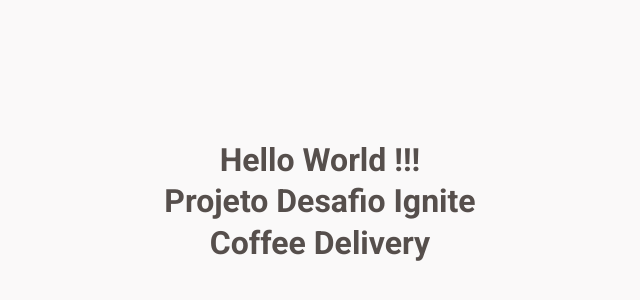
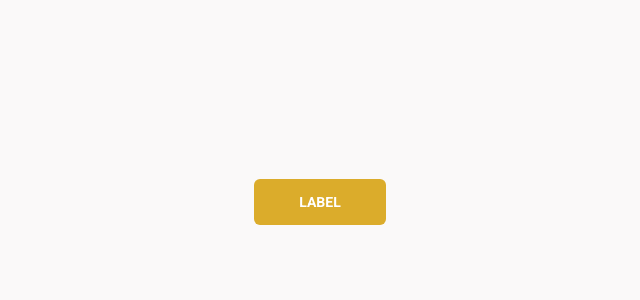
Before and after one commit to vbruno/RS-Ignite-Desafio-02-Coffee-Delivery, a React (Vite) app: page / in a window 1280 px wide. Shown: the part 198-498 px from the top of the page, without its empty margins (320-960 px from the left). Built offline with nearby package versions, Linux system fonts and the light colour scheme.

Commit message:
Dev Comp. ButtonPrimary

```diff
--- /dev/null
+++ b/src/components/buttonPrimary/ButtonPrimary.tsx
@@ -0,0 +1,39 @@
+import styled from 'styled-components'
+import { ButtonHTMLAttributes, ReactNode } from 'react'
+
+interface IButtonPrimaryProps extends ButtonHTMLAttributes<HTMLButtonElement> {
+  children: ReactNode
+}
+
+export const ButtonPrimary = ({ children, ...rest }: IButtonPrimaryProps) => {
+  return <Container {...rest}>{children}</Container>
+}
+
+const Container = styled.button`
+  display: flex;
+
+  width: 132px;
+
+  align-items: center;
+  justify-content: center;
+  padding: 12px 8px;
+  background: ${(props) => props.theme.yellow};
+  color: ${(props) => props.theme.white};
+  border-radius: 6px;
+  gap: 4px;
+  border: none;
+
+  /* Components/Button G */
+  font-size: 14px;
+  font-family: Roboto;
+  font-weight: 700;
+  line-height: 160%;
+  text-transform: uppercase;
+
+  outline: 0;
+
+  &:hover {
+    background: ${(props) => props.theme.yellowDark};
+    cursor: pointer;
+  }
+`
--- a/src/pages/home/Home.tsx
+++ b/src/pages/home/Home.tsx
@@ -1,11 +1,11 @@
+import { useEffect, useState } from 'react'
 import { HomeContainer } from './styles'
+import { ButtonPrimary } from '../../components/buttonPrimary/ButtonPrimary'
 
 export function Home() {
   return (
     <HomeContainer>
-      <h1> Hello World !!!</h1>
-      <h1> Projeto Desafio Ignite</h1>
-      <h1> Coffee Delivery </h1>
+      <ButtonPrimary>Label</ButtonPrimary>
     </HomeContainer>
   )
 }
```
